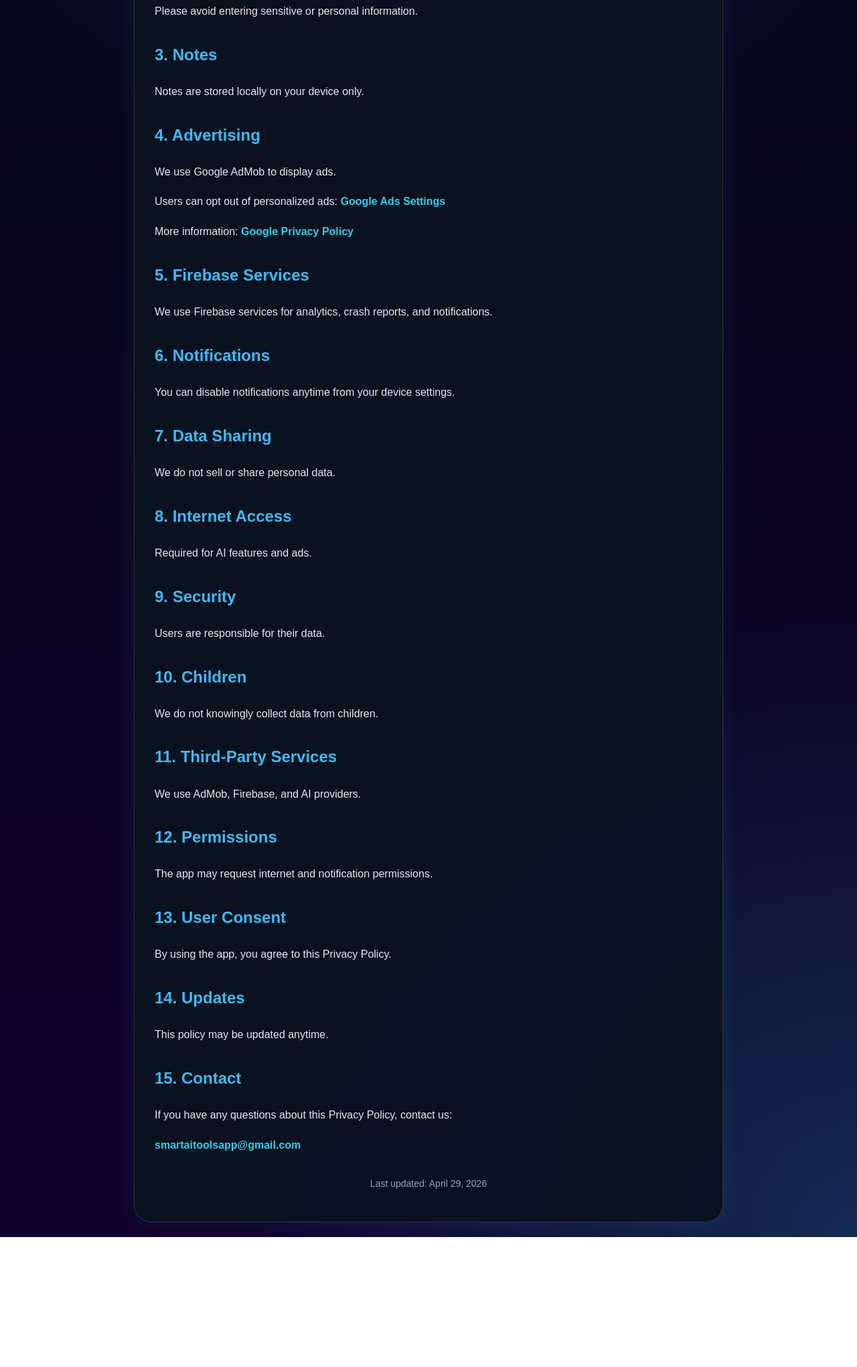
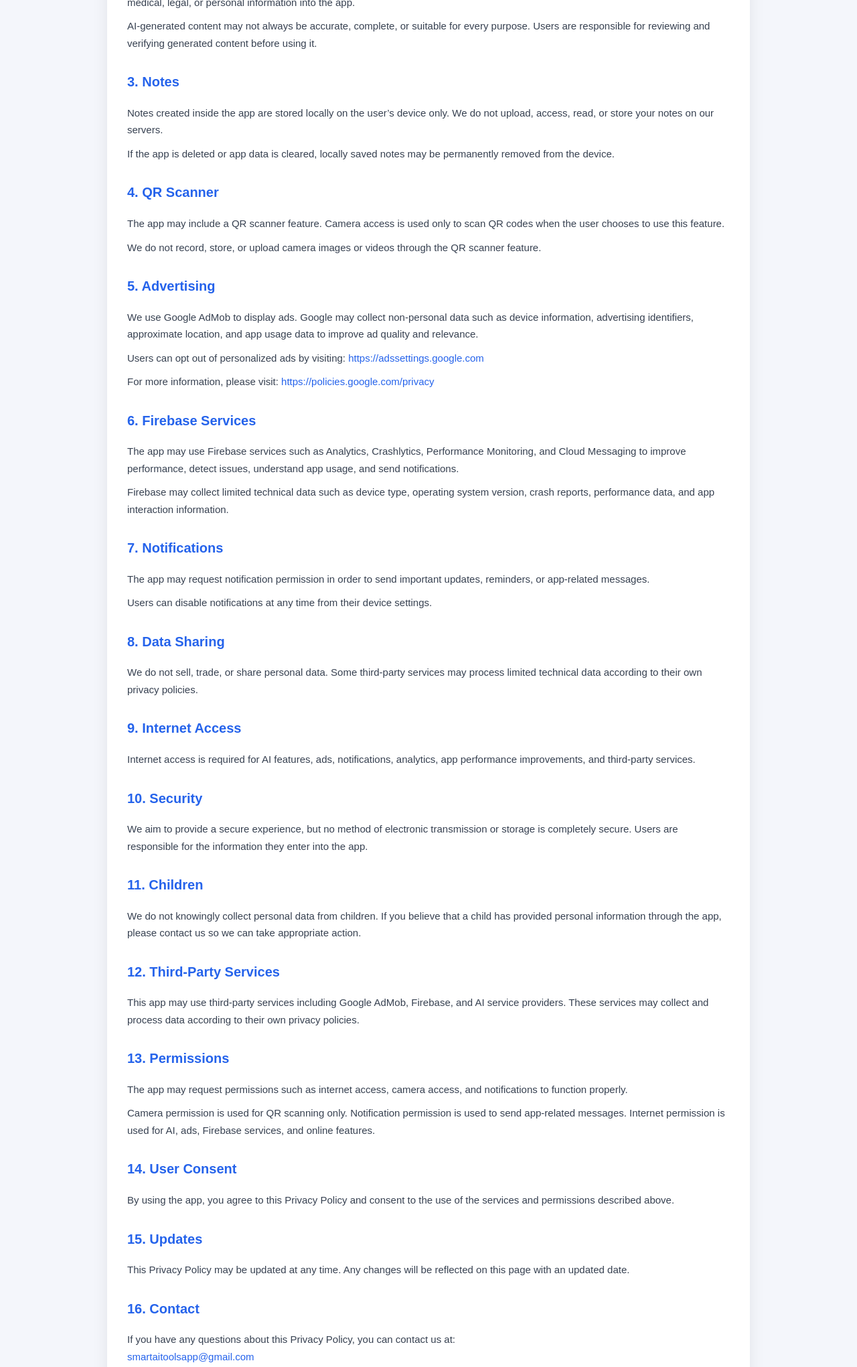
Before and after one commit to smartaitools26/smartaitools26.github.io, a plain HTML site: page privacy-policy.html in a window 1280 px wide. Shown: the part 576-2617 px from the top of the page at 67% size. Before the commit the page ends 2423 px from the top, so only its background shows below. Drawn offline with Linux system fonts and the light colour scheme.

Commit message:
Update privacy-policy.html

```diff
--- a/privacy-policy.html
+++ b/privacy-policy.html
@@ -2,70 +2,102 @@
 <html lang="en">
 <head>
   <meta charset="UTF-8" />
-  <meta name="viewport" content="width=device-width, initial-scale=1.0"/>
+  <meta name="viewport" content="width=device-width, initial-scale=1.0" />
   <title>Smart AI Tools - Privacy Policy</title>
 
   <style>
-    * { box-sizing: border-box; }
-
     body {
+      margin: 0;
+      padding: 0;
       font-family: Arial, sans-serif;
-      margin: 0;
-      padding: 22px;
-      color: #ffffff;
-      line-height: 1.8;
-      background:
-        radial-gradient(circle at top center, rgba(139, 92, 246, 0.25), transparent 35%),
-        radial-gradient(circle at bottom right, rgba(34, 211, 238, 0.20), transparent 35%),
-        linear-gradient(180deg, #020817, #12002B);
-      min-height: 100vh;
+      background: #f4f6fb;
+      color: #1f2937;
+      line-height: 1.7;
     }
 
     .container {
-      max-width: 880px;
-      margin: auto;
-      background: rgba(11, 18, 32, 0.96);
+      max-width: 900px;
+      margin: 30px auto;
+      background: #ffffff;
       padding: 30px;
-      border-radius: 26px;
-      border: 1px solid rgba(148, 163, 184, 0.25);
-      box-shadow: 0 0 35px rgba(34, 211, 238, 0.10);
+      border-radius: 18px;
+      box-shadow: 0 8px 25px rgba(0, 0, 0, 0.08);
     }
 
     .badge {
-      width: 64px;
-      height: 64px;
-      border-radius: 20px;
-      background: linear-gradient(135deg, #8B5CF6, #22D3EE);
+      width: 70px;
+      height: 70px;
+      margin: 0 auto 15px;
+      border-radius: 50%;
+      background: #eef2ff;
       display: flex;
       align-items: center;
       justify-content: center;
-      font-size: 30px;
-      margin-bottom: 18px;
+      font-size: 36px;
     }
 
-    h1 { font-size: 42px; margin-bottom: 10px; }
-    h2 { color: #38BDF8; margin-top: 28px; }
-    p { color: #E5E7EB; }
+    h1 {
+      text-align: center;
+      color: #111827;
+      margin-bottom: 10px;
+    }
+
+    .intro {
+      text-align: center;
+      color: #4b5563;
+      font-size: 16px;
+      margin-bottom: 30px;
+    }
+
+    h2 {
+      margin-top: 28px;
+      color: #2563eb;
+      font-size: 20px;
+    }
+
+    p {
+      font-size: 15px;
+      color: #374151;
+      margin: 10px 0;
+    }
 
     a {
-      color: #22D3EE;
-      font-weight: bold;
+      color: #2563eb;
+      word-break: break-word;
       text-decoration: none;
     }
 
-    .intro { color: #CBD5E1; }
+    a:hover {
+      text-decoration: underline;
+    }
 
     .updated {
-      margin-top: 30px;
+      margin-top: 35px;
+      padding-top: 15px;
+      border-top: 1px solid #e5e7eb;
       text-align: center;
-      color: #94A3B8;
+      color: #6b7280;
       font-size: 14px;
+    }
+
+    @media (max-width: 600px) {
+      .container {
+        margin: 15px;
+        padding: 22px;
+      }
+
+      h1 {
+        font-size: 26px;
+      }
+
+      h2 {
+        font-size: 18px;
+      }
     }
   </style>
 </head>
 
 <body>
-
   <div class="container">
 
     <div class="badge">🛡️</div>
@@ -75,7 +107,7 @@
     <p class="intro">
       Smart AI Tools respects your privacy and is committed to protecting it.
       This Privacy Policy explains how our app handles data, ads, AI features,
-notes, permissions, notifications, and third-party services.
+      notes, QR scanner features, permissions, and third-party services.
     </p>
 
     <h2>1. Personal Data</h2>
@@ -87,99 +119,146 @@ phone number, address, or payment information directly within the app.
     <h2>2. AI Services</h2>
     <p>
       The app uses internet access to process user input through AI services
-to generate and summarize content.
+      in order to generate, summarize, or assist with text-based content.
     </p>
     <p>
-Please avoid entering sensitive or personal information.
+      User input may be sent to third-party AI providers for processing.
+      Please avoid entering sensitive, private, confidential, financial,
+      medical, legal, or personal information into the app.
+    </p>
+    <p>
+      AI-generated content may not always be accurate, complete, or suitable
+      for every purpose. Users are responsible for reviewing and verifying
+      generated content before using it.
     </p>
 
     <h2>3. Notes</h2>
     <p>
-Notes are stored locally on your device only.
+      Notes created inside the app are stored locally on the user’s device only.
+      We do not upload, access, read, or store your notes on our servers.
+    </p>
+    <p>
+      If the app is deleted or app data is cleared, locally saved notes may be
+      permanently removed from the device.
     </p>
 
-<h2>4. Advertising</h2>
+    <h2>4. QR Scanner</h2>
     <p>
-We use Google AdMob to display ads.
+      The app may include a QR scanner feature. Camera access is used only to
+      scan QR codes when the user chooses to use this feature.
     </p>
     <p>
-Users can opt out of personalized ads:
-<a href="https://adssettings.google.com" target="_blank">
-Google Ads Settings
+      We do not record, store, or upload camera images or videos through the
+      QR scanner feature.
+    </p>
+
+    <h2>5. Advertising</h2>
+    <p>
+      We use Google AdMob to display ads. Google may collect non-personal data
+      such as device information, advertising identifiers, approximate location,
+      and app usage data to improve ad quality and relevance.
+    </p>
+    <p>
+      Users can opt out of personalized ads by visiting:
+      <a href="https://adssettings.google.com" target="_blank" rel="noopener noreferrer">
+        https://adssettings.google.com
       </a>
     </p>
     <p>
-More information:
-<a href="https://policies.google.com/privacy" target="_blank">
-Google Privacy Policy
+      For more information, please visit:
+      <a href="https://policies.google.com/privacy" target="_blank" rel="noopener noreferrer">
+        https://policies.google.com/privacy
       </a>
     </p>
 
-<h2>5. Firebase Services</h2>
+    <h2>6. Firebase Services</h2>
     <p>
-We use Firebase services for analytics, crash reports, and notifications.
+      The app may use Firebase services such as Analytics, Crashlytics,
+      Performance Monitoring, and Cloud Messaging to improve performance,
+      detect issues, understand app usage, and send notifications.
+    </p>
+    <p>
+      Firebase may collect limited technical data such as device type,
+      operating system version, crash reports, performance data, and app
+      interaction information.
     </p>
 
-<h2>6. Notifications</h2>
+    <h2>7. Notifications</h2>
     <p>
-You can disable notifications anytime from your device settings.
+      The app may request notification permission in order to send important
+      updates, reminders, or app-related messages.
+    </p>
+    <p>
+      Users can disable notifications at any time from their device settings.
     </p>
 
-<h2>7. Data Sharing</h2>
+    <h2>8. Data Sharing</h2>
     <p>
-We do not sell or share personal data.
+      We do not sell, trade, or share personal data. Some third-party services
+      may process limited technical data according to their own privacy policies.
     </p>
 
-<h2>8. Internet Access</h2>
+    <h2>9. Internet Access</h2>
     <p>
-Required for AI features and ads.
+      Internet access is required for AI features, ads, notifications,
+      analytics, app performance improvements, and third-party services.
     </p>
 
-<h2>9. Security</h2>
+    <h2>10. Security</h2>
     <p>
-Users are responsible for their data.
+      We aim to provide a secure experience, but no method of electronic
+      transmission or storage is completely secure. Users are responsible for
+      the information they enter into the app.
     </p>
 
-<h2>10. Children</h2>
+    <h2>11. Children</h2>
     <p>
-We do not knowingly collect data from children.
+      We do not knowingly collect personal data from children. If you believe
+      that a child has provided personal information through the app, please
+      contact us so we can take appropriate action.
     </p>
 
-<h2>11. Third-Party Services</h2>
+    <h2>12. Third-Party Services</h2>
     <p>
-We use AdMob, Firebase, and AI providers.
+      This app may use third-party services including Google AdMob, Firebase,
+      and AI service providers. These services may collect and process data
+      according to their own privacy policies.
     </p>
 
-<h2>12. Permissions</h2>
+    <h2>13. Permissions</h2>
     <p>
-The app may request internet and notification permissions.
+      The app may request permissions such as internet access, camera access,
+      and notifications to function properly.
+    </p>
+    <p>
+      Camera permission is used for QR scanning only. Notification permission
+      is used to send app-related messages. Internet permission is used for AI,
+      ads, Firebase services, and online features.
     </p>
 
-<h2>13. User Consent</h2>
+    <h2>14. User Consent</h2>
     <p>
-By using the app, you agree to this Privacy Policy.
+      By using the app, you agree to this Privacy Policy and consent to the
+      use of the services and permissions described above.
     </p>
 
-<h2>14. Updates</h2>
+    <h2>15. Updates</h2>
     <p>
-This policy may be updated anytime.
+      This Privacy Policy may be updated at any time. Any changes will be
+      reflected on this page with an updated date.
     </p>
 
-<h2>15. Contact</h2>
+    <h2>16. Contact</h2>
     <p>
-If you have any questions about this Privacy Policy, contact us:
-</p>
-<p>
+      If you have any questions about this Privacy Policy, you can contact us at:
+      <br />
       <a href="mailto:smartaitoolsapp@gmail.com">
         smartaitoolsapp@gmail.com
       </a>
     </p>
 
-<p class="updated">
-Last updated: April 29, 2026
-</p>
+    <p class="updated">Last updated: April 29, 2026</p>
 
   </div>
-
 </body>
 </html>
```
Lines whose indentation alone changed are shown as unchanged.
